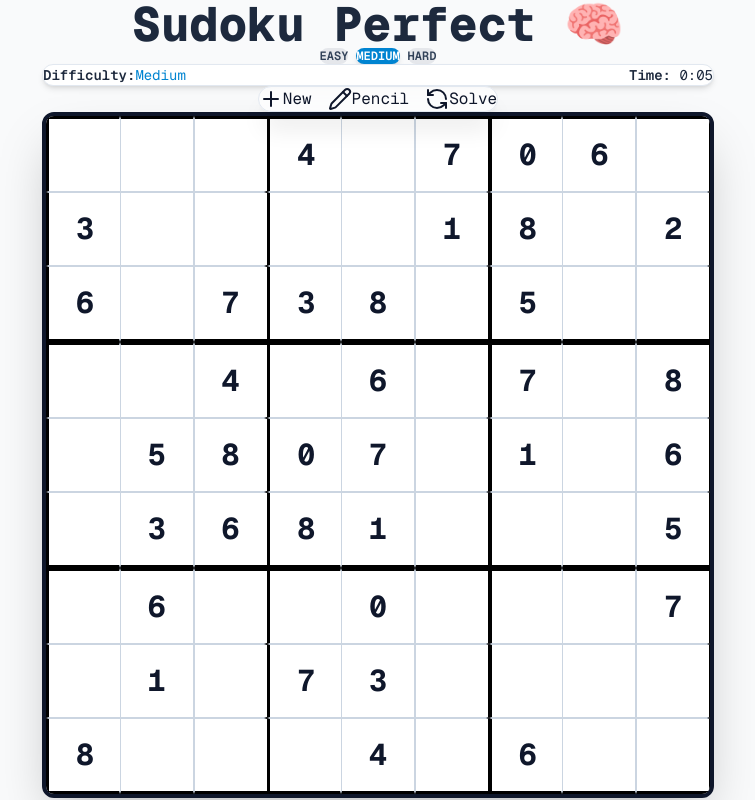
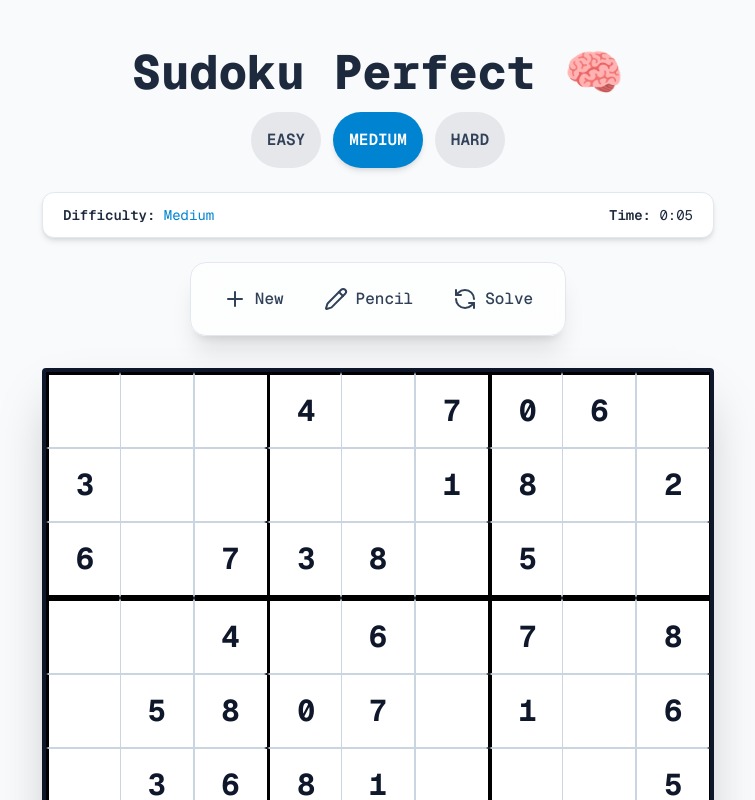
Before and after one commit to Clark-Castro/Sudoku-Perfect, a Next.js app: page / in a window 1280 px wide. Shown: the top 800 px of the page, without its empty margins (262-1017 px from the left). Built offline with nearby package versions, Linux system fonts and the light colour scheme.

Commit message:
styles refactor

```diff
--- a/package.json
+++ b/package.json
@@ -12,16 +12,20 @@
     "prettier:fix": "prettier ./ --write"
   },
   "dependencies": {
+    "class-variance-authority": "^0.7.1",
+    "clsx": "^2.1.1",
     "lucide-react": "^0.545.0",
     "next": "15.5.4",
     "react": "19.1.0",
-    "react-dom": "19.1.0"
+    "react-dom": "19.1.0",
+    "tailwind-merge": "^3.3.1"
   },
   "devDependencies": {
     "@eslint/eslintrc": "^3",
     "@eslint/js": "^9.37.0",
     "@next/eslint-plugin-next": "^15.5.4",
     "@tailwindcss/postcss": "^4",
+    "@types/eslint-plugin-jsx-a11y": "^6.10.1",
     "@types/node": "^20",
     "@types/react": "^19",
     "@types/react-dom": "^19",
--- a/src/app/globals.css
+++ b/src/app/globals.css
@@ -2,8 +2,6 @@
 
 * {
   font-family: var(--font-geist-mono);
-  margin: 0;
-  padding: 0;
   box-sizing: border-box;
 }
 
@@ -11,8 +9,3 @@ body {
   -webkit-font-smoothing: antialiased;
   -moz-osx-font-smoothing: grayscale;
 }
-
-button:focus {
-  outline: 2px solid rgba(59, 130, 246, 0.5);
-  outline-offset: 2px;
-}
--- a/src/app/page.tsx
+++ b/src/app/page.tsx
@@ -1,5 +1,6 @@
 "use client";
 
+import { cva } from "class-variance-authority";
 import { useEffect, useState } from "react";
 
 import GridView from "@/components/GridView";
@@ -7,8 +8,29 @@ import StatusBar from "@/components/StatusBar";
 import Toolbar from "@/components/ToolBar";
 import useSudoku from "@/hooks/useSudoku";
 import { NumType, Pose, Diff } from "@/types/types";
+import { cn } from "@/utils/cssUtils";
 
 const diffOptions: Diff[] = ["easy", "medium", "hard"];
+
+const pageContainer = cva(
+  "flex min-h-screen w-full flex-col items-center bg-gray-50 p-4 sm:p-8 md:p-12"
+);
+
+const titleClasses = cva("mb-4 text-4xl font-extrabold text-slate-800 sm:text-5xl");
+
+const difficultyButton = cva("rounded-full p-4 text-md font-semibold uppercase transition-colors", {
+  variants: {
+    active: {
+      true: "bg-sky-600 text-white shadow-md",
+      false: "bg-gray-200 text-slate-700 hover:bg-gray-300",
+    },
+  },
+  defaultVariants: {
+    active: false,
+  },
+});
+
+const diffButtonContainer = cva("mb-6 flex flex-wrap justify-center gap-3");
 
 export default function Page() {
   const [difficulty, setDifficulty] = useState<Diff>("medium");
@@ -24,6 +46,8 @@ export default function Page() {
     solution,
     setGrid,
     setRunning,
+    elapsedMs,
+    running,
   } = sudoku;
 
   const [selected, setSelected] = useState<Pose | null>(null);
@@ -41,7 +65,7 @@ export default function Page() {
       }
 
       if (e.key === "p" || e.key === "P") {
-        setPencilMode((p: boolean) => !p);
+        setPencilMode((p) => !p);
         e.preventDefault();
       }
 
@@ -82,49 +106,48 @@ export default function Page() {
 
   if (isLoading) {
     return (
-      <div className="flex min-h-screen w-full flex-col items-center bg-gray-50 p-4 sm:p-8 md:p-12">
-        <h1 className="mb-8 text-4xl font-extrabold text-slate-800 sm:text-5xl">
-          Sudoku Perfect 🧠
-        </h1>
+      <div className={cn(pageContainer())}>
+        <h1 className={cn(titleClasses())}>Sudoku Perfect 🧠</h1>
         <div className="text-xl text-slate-600">Generating puzzle...</div>
       </div>
     );
   }
+
   return (
-    <div className="flex min-h-screen w-full flex-col items-center bg-gray-50 p-4 sm:p-8 md:p-12">
-      <h1 className="mb-8 text-4xl font-extrabold text-slate-800 sm:text-5xl">Sudoku Perfect 🧠</h1>
-      <div className="mb-6 flex flex-wrap justify-center gap-2">
+    <div className={cn(pageContainer())}>
+      <h1 className={cn(titleClasses())}>Sudoku Perfect 🧠</h1>
+
+      <div className={cn(diffButtonContainer())}>
         {diffOptions.map((d) => (
           <button
             key={d}
             onClick={() => doGenerate(d)}
-            className={`rounded-full px-3 py-1 text-xs font-semibold uppercase transition-colors ${
-              difficulty === d
-                ? "bg-sky-600 text-white shadow-md"
-                : "bg-gray-200 text-slate-700 hover:bg-gray-300"
-            }`}
+            className={cn(difficultyButton({ active: difficulty === d }))}
           >
             {d}
           </button>
         ))}
       </div>
+
       <div className="flex w-full max-w-lg flex-col items-center lg:max-w-xl xl:max-w-2xl">
         <div className="mb-6 w-full">
           <StatusBar
             difficulty={difficulty.charAt(0).toUpperCase() + difficulty.slice(1)}
-            elapsedMs={sudoku.elapsedMs}
-            running={sudoku.running}
+            elapsedMs={elapsedMs}
+            running={running}
           />
         </div>
+
         <div className="mb-8">
           <Toolbar
             onNew={() => doGenerate(difficulty)}
             onSolve={doSolve}
-            onTogglePencil={() => setPencilMode((p: boolean) => !p)}
+            onTogglePencil={() => setPencilMode((p) => !p)}
           />
         </div>
+
         <div className="mt-0">
-          <GridView grid={sudoku.grid} selected={selected} onSelect={(p) => setSelected(p)} />
+          <GridView grid={sudoku.grid} selected={selected} onSelect={setSelected} />
         </div>
       </div>
     </div>
--- a/src/components/Cell.tsx
+++ b/src/components/Cell.tsx
@@ -1,6 +1,9 @@
 "use client";
 
+import { cva } from "class-variance-authority";
+
 import { Cell as CellType, NumType, Pose } from "@/types/types";
+import { cn } from "@/utils/cssUtils";
 import { Nums } from "@/utils/mathUtils";
 
 type Props = {
@@ -12,41 +15,61 @@ type Props = {
   onSelect: (p: Pose) => void;
 };
 
+const cellVariants = cva(
+  "w-14 h-14 sm:w-16 sm:h-16 md:w-18 md:h-18 flex items-center justify-center font-mono transition-all duration-100 p-0 m-0 border-none outline-none cursor-pointer select-none",
+  {
+    variants: {
+      state: {
+        default: "bg-white hover:bg-slate-200",
+        related: "bg-slate-200 hover:bg-slate-300",
+        selected: "bg-sky-200 ring-2 ring-sky-400",
+      },
+      content: {
+        clue: "font-bold text-slate-900 text-2xl sm:text-3xl",
+        note: "font-medium text-slate-800 text-xl sm:text-2xl",
+      },
+      valid: {
+        true: "",
+        false: "text-red-600",
+      },
+    },
+    defaultVariants: {
+      state: "default",
+      content: "note",
+      valid: true,
+    },
+  }
+);
+
+const noteGridClasses = cva(
+  "flex h-full w-full flex-wrap p-[2px] text-xs font-normal text-slate-500 sm:p-[4px] sm:text-sm"
+);
+
 export default function Cell({ cell, row, col, selected, isRelated, onSelect }: Props) {
-  const baseClasses =
-    "w-14 h-14 sm:w-16 sm:h-16 md:w-18 md:h-18 flex items-center justify-center font-mono transition-all duration-100 p-0 m-0 border-none outline-none cursor-pointer select-none";
+  const hasNotes = Object.values(cell.notes).some(Boolean);
+  const showValue = cell.value !== null && !hasNotes;
 
-  const bgPart = selected
-    ? "bg-sky-200 ring-2 ring-sky-400"
-    : isRelated
-      ? "bg-slate-50 hover:bg-slate-100"
-      : "bg-white hover:bg-slate-100";
-
-  const textPart = cell.clues
-    ? "font-bold text-slate-900 text-2xl sm:text-3xl"
-    : "font-medium text-slate-800 text-xl sm:text-2xl";
-
-  const validPart = cell.valid ? "" : "text-red-600";
-
-  const finalClassName = [baseClasses, bgPart, textPart, validPart].filter(Boolean).join(" ");
-
-  const notes = cell.notes;
-  const hasNotes = Object.values(notes).some((v) => v);
-  const showValue = cell.value !== null && !hasNotes;
+  const cellState = selected ? "selected" : isRelated ? "related" : "default";
+  const contentType = cell.clues ? "clue" : "note";
 
   return (
     <button
       onClick={() => onSelect({ row, col })}
-      className={finalClassName}
-      aria-label={`Select cell at row ${row + 1}, column ${col + 1}`}
+      className={cn(
+        cellVariants({
+          state: cellState,
+          content: contentType,
+          valid: cell.valid,
+        })
+      )}
     >
       {showValue ? (
-        <div className={cell.clues ? "text-slate-900" : "text-slate-800"}>{cell.value}</div>
+        <div>{cell.value}</div>
       ) : hasNotes ? (
-        <div className="flex h-full w-full flex-wrap p-[2px] text-xs font-normal text-slate-500 sm:p-[4px] sm:text-sm">
+        <div className={noteGridClasses()}>
           {Nums.map((n) => (
             <div key={n} className="flex h-1/3 w-1/3 items-center justify-center">
-              {notes[n as NumType] ? n : ""}
+              {cell.notes[n as NumType] ? n : ""}
             </div>
           ))}
         </div>
--- a/src/components/GridView.tsx
+++ b/src/components/GridView.tsx
@@ -1,9 +1,24 @@
 "use client";
-import { CSSProperties, useMemo } from "react";
+
+import { cva } from "class-variance-authority";
 
 import Cell from "@/components/Cell";
 import { Grid, Pose } from "@/types/types";
 import { boxPose } from "@/utils/mathUtils";
+
+const gridViewClasses = cva(
+  "inline-grid grid-cols-9 overflow-hidden rounded border-4 border-slate-900 bg-gray-100 shadow-2xl"
+);
+
+const borderClasses = cva("border border-slate-300", {
+  variants: {
+    thickTop: { true: "border-t-[3px] border-t-black" },
+    thickRight: { true: "border-r-[3px] border-r-black" },
+    thickBottom: { true: "border-b-[3px] border-b-black" },
+    thickLeft: { true: "border-l-[3px] border-l-black" },
+  },
+  defaultVariants: {},
+});
 
 export default function GridView({
   grid,
@@ -16,37 +31,38 @@ export default function GridView({
 }) {
   const boxCoords = selected ? boxPose(selected.row, selected.col) : null;
 
-  const cellBorderStyle = (r: number, c: number): CSSProperties => ({
-    borderRight: (c + 1) % 3 === 0 ? "3px solid #000" : "1px solid #cbd5e1",
-    borderBottom: (r + 1) % 3 === 0 ? "3px solid #000" : "1px solid #cbd5e1",
-    borderLeft: c % 3 === 0 ? "3px solid #000" : "1px solid #cbd5e1",
-    borderTop: r % 3 === 0 ? "3px solid #000" : "1px solid #cbd5e1",
-  });
-
   return (
-    <div className="inline-grid grid-cols-9 overflow-hidden rounded-xl border-4 border-slate-900 bg-gray-100 shadow-2xl">
+    <div className={gridViewClasses()}>
       {grid.map((row, r) =>
         row.map((cell, c) => {
           const isSelected = !!selected && selected.row === r && selected.col === c;
 
-          const isRelated: boolean = selected
-            ? selected.row === r ||
+          const isRelated =
+            selected &&
+            (selected.row === r ||
               selected.col === c ||
-              (boxCoords !== null &&
+              (boxCoords &&
                 r >= boxCoords.boxRowMin &&
                 r <= boxCoords.boxRowMax &&
                 c >= boxCoords.boxColMin &&
-                c <= boxCoords.boxColMax)
-            : false;
+                c <= boxCoords.boxColMax) ||
+              cell.value === grid[selected.row][selected.col].value);
+
+          const borderClassName = borderClasses({
+            thickTop: r % 3 === 0,
+            thickBottom: (r + 1) % 3 === 0,
+            thickLeft: c % 3 === 0,
+            thickRight: (c + 1) % 3 === 0,
+          });
 
           return (
-            <div key={`${r}-${c}`} style={cellBorderStyle(r, c)}>
+            <div key={`${r}-${c}`} className={borderClassName}>
               <Cell
                 cell={cell}
                 row={r}
                 col={c}
                 selected={isSelected}
-                isRelated={isRelated && !isSelected}
+                isRelated={!!isRelated && !isSelected}
                 onSelect={onSelect}
               />
             </div>
--- a/src/components/StatusBar.tsx
+++ b/src/components/StatusBar.tsx
@@ -1,4 +1,24 @@
 "use client";
+
+import { cva } from "class-variance-authority";
+
+import { cn } from "@/utils/cssUtils";
+
+const containerClasses = cva(
+  "flex w-full justify-between rounded-xl border border-slate-200 bg-white px-5 py-3 text-sm text-slate-600 shadow-md"
+);
+
+const timeClasses = cva("font-normal", {
+  variants: {
+    running: {
+      true: "",
+      false: "text-red-500 italic",
+    },
+  },
+  defaultVariants: {
+    running: true,
+  },
+});
 
 export default function StatusBar({
   difficulty = "Medium",
@@ -16,16 +36,13 @@ export default function StatusBar({
     return `${m}:${s.toString().padStart(2, "0")}`;
   };
 
-  const timeClass = `font-normal ${running ? "" : "text-red-500 italic"}`;
-
   return (
-    <div className="flex w-full justify-between rounded-xl border border-slate-200 bg-white px-5 py-3 text-sm text-slate-600 shadow-md">
+    <div className={cn(containerClasses())}>
       <span className="font-semibold text-slate-800">
-        Difficulty:
-        <span className="font-normal text-sky-600">{difficulty}</span>
+        Difficulty: <span className="font-normal text-sky-600">{difficulty}</span>
       </span>
       <span className="font-semibold text-slate-800">
-        Time: <span className={timeClass}>{formatTime(elapsedMs)}</span>
+        Time: <span className={cn(timeClasses({ running }))}>{formatTime(elapsedMs)}</span>
       </span>
     </div>
   );
--- a/src/components/ToolBar.tsx
+++ b/src/components/ToolBar.tsx
@@ -1,6 +1,28 @@
 "use client";
 
+import { cva } from "class-variance-authority";
 import { Plus, RefreshCcw, Pencil } from "lucide-react";
+
+import { cn } from "@/utils/cssUtils";
+
+const toolbarContainer = cva(
+  "flex flex-wrap justify-center gap-3 rounded-2xl border border-slate-200 bg-white/70 px-5 py-4 shadow-xl backdrop-blur-md sm:gap-4"
+);
+
+const toolbarButton = cva(
+  "flex items-center gap-2 rounded-md px-3 py-2 font-medium text-slate-700 hover:bg-slate-100 transition-colors duration-150",
+  {
+    variants: {
+      size: {
+        sm: "text-sm gap-1 px-2 py-1",
+        md: "",
+      },
+    },
+    defaultVariants: {
+      size: "md",
+    },
+  }
+);
 
 export default function Toolbar({
   onNew,
@@ -12,16 +34,16 @@ export default function Toolbar({
   onTogglePencil?: () => void;
 }) {
   return (
-    <div className="flex flex-wrap justify-center gap-3 rounded-2xl border border-slate-200 bg-white/70 px-5 py-4 shadow-xl backdrop-blur-md sm:gap-4">
-      <button className="flex" onClick={onNew}>
+    <div className={cn(toolbarContainer())}>
+      <button className={cn(toolbarButton())} onClick={onNew}>
         <Plus />
         <p>New</p>
       </button>
-      <button className="flex" onClick={onTogglePencil}>
+      <button className={cn(toolbarButton())} onClick={onTogglePencil}>
         <Pencil />
         <p>Pencil</p>
       </button>
-      <button className="flex" onClick={onSolve}>
+      <button className={cn(toolbarButton())} onClick={onSolve}>
         <RefreshCcw />
         <p>Solve</p>
       </button>
--- a/src/hooks/useSudoku.ts
+++ b/src/hooks/useSudoku.ts
@@ -25,7 +25,7 @@ const sanitizeGridClues = (grid: Grid): Grid => {
 export default function useSudoku(initialDifficulty: Diff) {
   const initialData = getEmptyGridData();
 
-  const [puzzleData, setPuzzleData] = useState<PuzzleData>(initialData);
+  const [, setPuzzleData] = useState<PuzzleData>(initialData);
   const [isLoading, setIsLoading] = useState(true);
 
   const [grid, setGrid] = useState(() => runValidation(initialData.puzzle));
--- /dev/null
+++ b/src/utils/cssUtils.ts
@@ -0,0 +1,6 @@
+import { type ClassValue, clsx } from "clsx";
+import { twMerge } from "tailwind-merge";
+
+export function cn(...inputs: ClassValue[]) {
+  return twMerge(clsx(inputs));
+}
```
Also changed, not shown: 1 other file (tests, documents, lock files or other folders).
